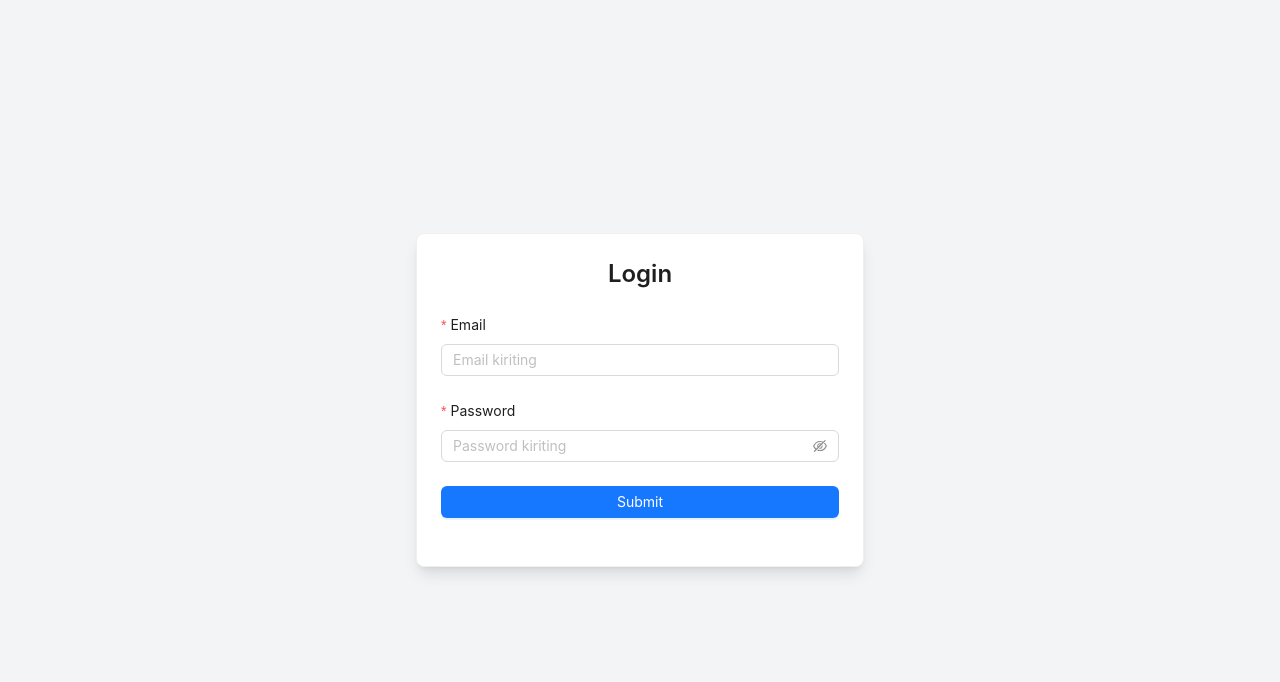
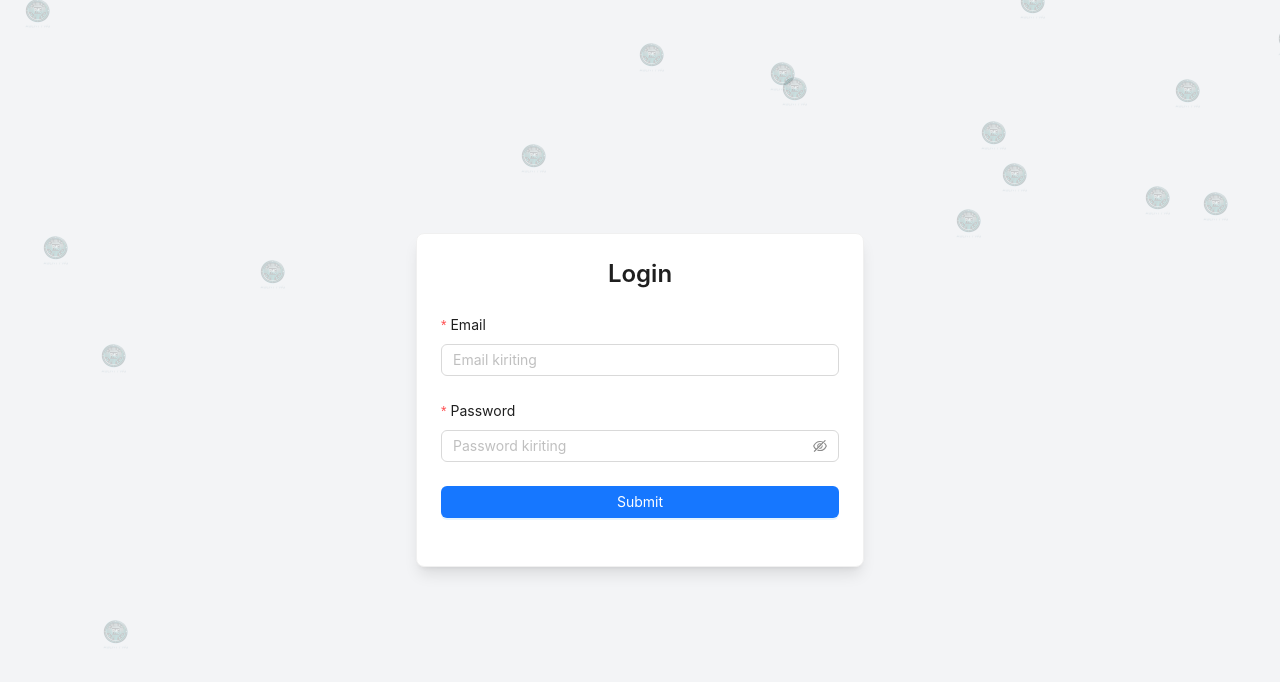
Before and after one commit to Muhammad-08-08/admin-online-store, a React (Vite) app: page /buyurtmalar in a window 1280 px wide. Shown: the top 682 px of the page. Built offline with nearby package versions, Linux system fonts and the light colour scheme.

Commit message:
pmg_admin

```diff
--- a/src/components/Login.tsx
+++ b/src/components/Login.tsx
@@ -2,11 +2,57 @@ import { Button, Card, Form, Input, message } from "antd";
 import axios from "axios";
 import { default as UseMyStore } from "../store/my-store";
 import api from "./Api";
+import { useEffect, useState } from "react";
+import pmg_logo from "../assets/logo.png";
+
+const NUM_LOGOS = 30;
+const generateLogos = () => {
+  return Array.from({ length: NUM_LOGOS }, () => ({
+    id: Math.random(),
+    x: Math.random() * window.innerWidth,
+    y: Math.random() * -window.innerHeight,
+    speed: Math.random() * 3 + 2,
+  }));
+};
+
+function FloatingLogos() {
+  const [logos, setLogos] = useState(generateLogos());
+
+  useEffect(() => {
+    const interval = setInterval(() => {
+      setLogos((prevLogos) =>
+        prevLogos.map((logo) => ({
+          ...logo,
+          y:
+            logo.y + logo.speed > window.innerHeight
+              ? -50
+              : logo.y + logo.speed,
+        }))
+      );
+    }, 50);
+    return () => clearInterval(interval);
+  }, []);
+
+  return (
+    <>
+      {logos.map((logo) => (
+        <img
+          key={logo.id}
+          src={pmg_logo}
+          alt="Logo"
+          className="w-10 h-10 fixed opacity-20"
+          style={{ left: `${logo.x}px`, top: `${logo.y}px` }}
+        />
+      ))}
+    </>
+  );
+}
 
 function Login() {
   return (
-    <div className="flex items-center justify-center min-h-screen bg-gray-100">
-      <Card className="w-full max-w-md p-6 shadow-lg rounded-2xl bg-white">
+    <div className="flex items-center justify-center min-h-screen bg-gray-100 relative overflow-hidden">
+      <FloatingLogos />
+      <Card className="w-full max-w-md p-6 shadow-lg rounded-2xl bg-white relative z-10">
         <h2 className="text-2xl font-semibold text-center mb-6">Login</h2>
         <Form
           layout="vertical"
--- a/src/components/ProductDrawer.tsx
+++ b/src/components/ProductDrawer.tsx
@@ -1,7 +1,17 @@
-import { Button, Drawer, Form, Input, InputNumber, message } from "antd";
+import {
+  Button,
+  Drawer,
+  Form,
+  Input,
+  InputNumber,
+  message,
+  Select,
+} from "antd";
 import axios from "axios";
 import useMyStore from "../store/my-store";
 import { useEffect, useState } from "react";
+import api from "./Api";
+import { CategoriesType } from "../types/type";
 
 function ProductDrawer({
   editItem,
@@ -17,9 +27,11 @@ function ProductDrawer({
   nomi: string;
 }) {
   const [loading, setLoading] = useState<boolean>(false);
+  const [kategoriyalar, setKategoriyalar] = useState<CategoriesType>([]);
 
   const [form] = Form.useForm();
   const accessToken = useMyStore((state) => state.accessToken);
+  const state = useMyStore();
 
   useEffect(() => {
     if (editItem) {
@@ -28,6 +40,22 @@ function ProductDrawer({
       form.resetFields();
     }
   }, [editItem, isOpen]);
+
+  useEffect(() => {
+    api
+      .get("/api/categories?order=ASC")
+      .then((response) => {
+        setKategoriyalar(response.data.items);
+      })
+      .catch((error) => {
+        if (error.status === 401) {
+          state.logout();
+        }
+      })
+      .finally(() => {
+        setLoading(false);
+      });
+  }, []);
 
   const handleSubmit = async (values: any) => {
     setLoading(true);
@@ -112,11 +140,17 @@ function ProductDrawer({
             <InputNumber placeholder="Aksiya" />
           </Form.Item>
           <Form.Item
-            label="categoryId"
+            label="Kategoriya"
             name="categoryId"
             rules={[{ required: true, message: "categoryId kiriting" }]}
           >
-            <InputNumber />
+            <Select>
+              {kategoriyalar.map((category) => (
+                <Select.Option key={category.id} value={category.id}>
+                  {category.name}
+                </Select.Option>
+              ))}
+            </Select>
           </Form.Item>
           <Form.Item label="Image" name="imageUrl">
             <Input placeholder="image joylang" />
```
Also changed, not shown: src/assets/logo.png (added).
